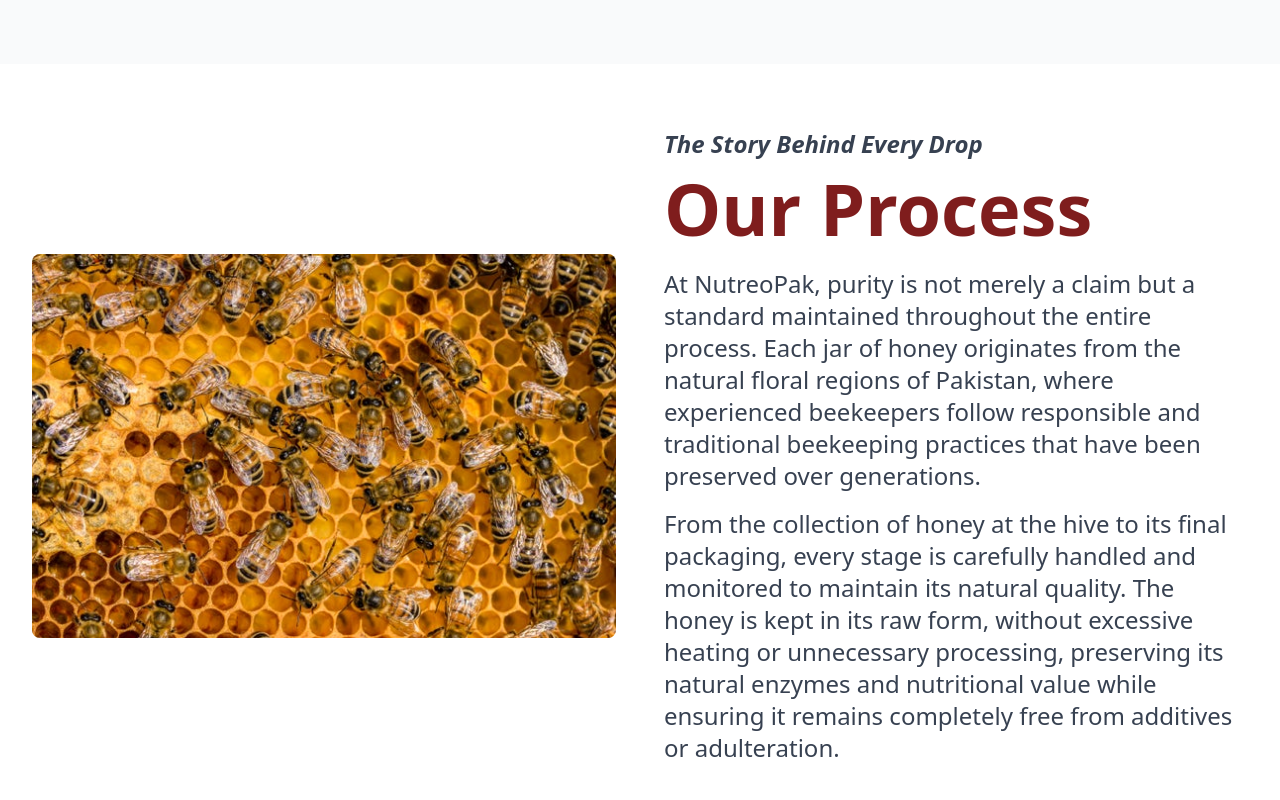
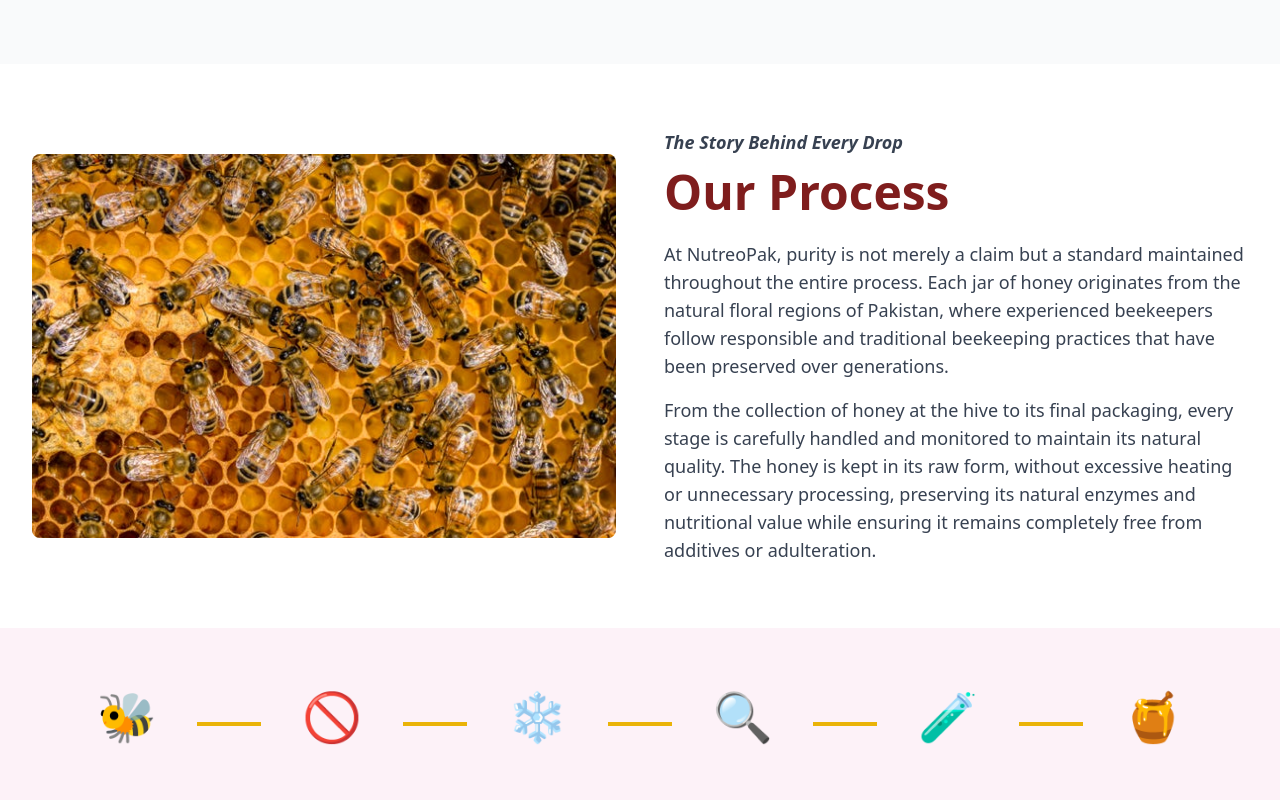
Before and after one commit to developer-bytespak/NeutroPak_frontend, a Next.js app: page /about in a window 1280 px wide. Shown: the part 1680-2480 px from the top of the page. Built offline with nearby package versions, Linux system fonts and the light colour scheme.

Commit message:
changes in UI texts

```diff
--- a/src/app/about/page.tsx
+++ b/src/app/about/page.tsx
@@ -165,14 +165,14 @@ const AboutPage = () => {
 
             {/* Right - Content */}
             <div className="order-1 lg:order-2">
-              <p className="text-lg sm:text-xl md:text-2xl font-semibold text-gray-700 italic mb-2 sm:mb-3 text-center lg:text-left">The Story Behind Every Drop</p>
-              <h2 className="text-4xl sm:text-5xl md:text-6xl lg:text-7xl font-bold text-red-900 mb-4 sm:mb-6 leading-tight text-center lg:text-left">
+              <p className="text-sm sm:text-base md:text-lg font-semibold text-gray-700 italic mb-2 sm:mb-3 text-center lg:text-left">The Story Behind Every Drop</p>
+              <h2 className="text-2xl sm:text-3xl md:text-4xl lg:text-5xl font-bold text-red-900 mb-4 sm:mb-6 leading-tight text-center lg:text-left">
                 Our Process
               </h2>
-              <p className="text-gray-700 text-lg sm:text-xl md:text-2xl mb-3 sm:mb-4 leading-relaxed text-center lg:text-left">
+              <p className="text-gray-700 text-sm sm:text-base md:text-lg mb-3 sm:mb-4 leading-relaxed text-center lg:text-left">
                 At NutreoPak, purity is not merely a claim but a standard maintained throughout the entire process. Each jar of honey originates from the natural floral regions of Pakistan, where experienced beekeepers follow responsible and traditional beekeeping practices that have been preserved over generations.
               </p>
-              <p className="text-gray-700 text-lg sm:text-xl md:text-2xl leading-relaxed text-center lg:text-left">
+              <p className="text-gray-700 text-sm sm:text-base md:text-lg leading-relaxed text-center lg:text-left">
                 From the collection of honey at the hive to its final packaging, every stage is carefully handled and monitored to maintain its natural quality. The honey is kept in its raw form, without excessive heating or unnecessary processing, preserving its natural enzymes and nutritional value while ensuring it remains completely free from additives or adulteration.
               </p>
             </div>
--- a/src/app/faqs/page.tsx
+++ b/src/app/faqs/page.tsx
@@ -176,6 +176,9 @@ const FAQPage = () => {
 
       {/* Main Content - Two Column Layout */}
       <div className="max-w-7xl mx-auto px-4 sm:px-6 lg:px-8 py-8 sm:py-12 md:py-16">
+        <div className="text-center mb-8 sm:mb-12 md:mb-16">
+          <p className="text-sm sm:text-base md:text-lg text-gray-600">Your guide to understanding pure honey and NutreoPak's commitment to quality</p>
+        </div>
         <div className="grid grid-cols-1 lg:grid-cols-4 gap-6 sm:gap-8 md:gap-8">
           {/* Left Sidebar - Table of Contents */}
           <div className="lg:col-span-1">
--- a/src/app/page.tsx
+++ b/src/app/page.tsx
@@ -357,12 +357,15 @@ const HomePage = () => {
 
             {/* Right - Content */}
             <div className="order-1 lg:order-2">
-              <p className="text-xs sm:text-sm font-semibold text-gray-700 italic mb-2 md:mb-3 text-center md:text-left">The Story Behind Every Drop</p>
-              <h2 className="text-2xl sm:text-3xl md:text-4xl lg:text-5xl font-bold text-red-900 mb-4 md:mb-6 leading-tight text-center md:text-left">
+              <p className="text-sm sm:text-base md:text-lg font-semibold text-gray-700 italic mb-2 sm:mb-3 text-center lg:text-left">The Story Behind Every Drop</p>
+              <h2 className="text-2xl sm:text-3xl md:text-4xl lg:text-5xl font-bold text-red-900 mb-4 sm:mb-6 leading-tight text-center lg:text-left">
                 Our Process
               </h2>
-              <p className="text-sm sm:text-base md:text-lg text-gray-700 leading-relaxed">
-                At NutreoPak, purity isn't just a claim — it's a process. Every jar begins in the untouched floral regions of Pakistan, where our partner beekeepers use ethical, traditional methods passed down for generations. From hive to bottle, every step is controlled, tested, and protected so you receive honey exactly as nature created it: raw, unheated, enzyme-rich, and completely free from additives or adulteration.
+              <p className="text-gray-700 text-sm sm:text-base md:text-lg mb-3 sm:mb-4 leading-relaxed text-center lg:text-left">
+                At NutreoPak, purity is not merely a claim but a standard maintained throughout the entire process. Each jar of honey originates from the natural floral regions of Pakistan, where experienced beekeepers follow responsible and traditional beekeeping practices that have been preserved over generations.
+              </p>
+              <p className="text-gray-700 text-sm sm:text-base md:text-lg leading-relaxed text-center lg:text-left">
+                From the collection of honey at the hive to its final packaging, every stage is carefully handled and monitored to maintain its natural quality. The honey is kept in its raw form, without excessive heating or unnecessary processing, preserving its natural enzymes and nutritional value while ensuring it remains completely free from additives or adulteration.
               </p>
             </div>
           </div>
@@ -439,7 +442,10 @@ const HomePage = () => {
       {/* FAQ Section */}
       <section className="py-8 sm:py-12 md:py-16 bg-white">
         <div className="max-w-7xl mx-auto px-4 sm:px-6 lg:px-8">
-          <h2 className="text-2xl sm:text-4xl md:text-5xl lg:text-6xl font-bold text-center mb-8 sm:mb-12 md:mb-16 text-red-900">FAQs</h2>
+          <div className="text-center mb-8 sm:mb-12 md:mb-16">
+            <h2 className="text-2xl sm:text-4xl md:text-5xl lg:text-6xl font-bold text-red-900 mb-2 sm:mb-4">FAQs</h2>
+            <p className="text-sm sm:text-base md:text-lg text-gray-600">Everything you need to know about NutreoPak honey</p>
+          </div>
 
           {/* Main Content - Responsive Layout */}
           <div className="grid grid-cols-1 md:grid-cols-4 gap-6 md:gap-8">
```
